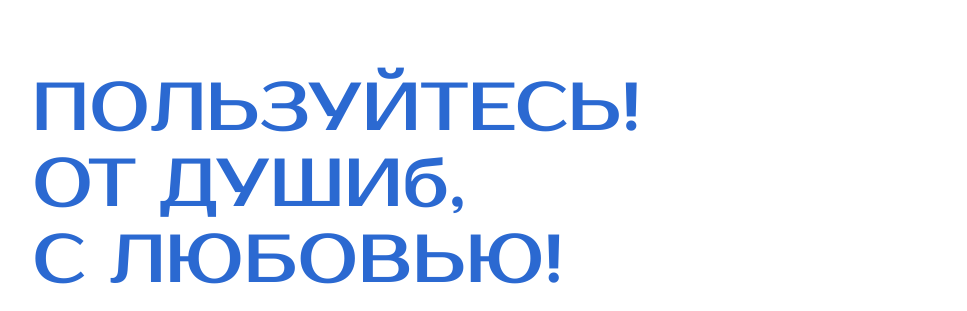
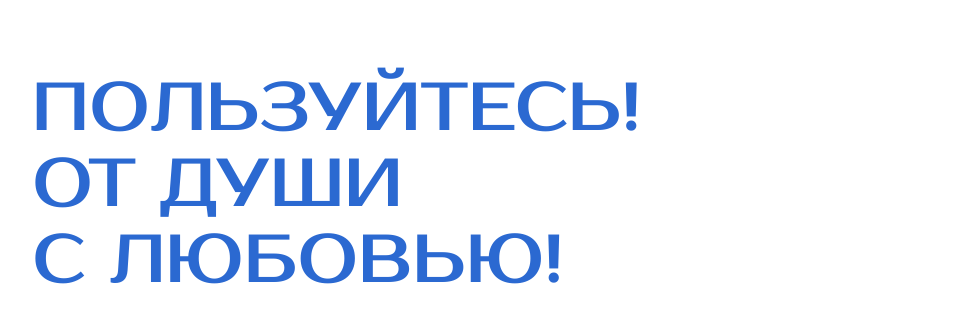
Before and after one commit to mrtaracqk/zoom-instructions, a plain HTML site: page index.html in a window 1280 px wide. Shown: the part 3795-4106 px from the top of the page, without its empty margins (288-1255 px from the left). Drawn offline with Linux system fonts and the light colour scheme; files whose address does not match are found by name.

Commit message:
Update index.html

```diff
--- a/index.html
+++ b/index.html
@@ -79,7 +79,7 @@
             <div class="column left-column">
             </div>
             <div class="column right-column">
-                <h1 class="title">ПОЛЬЗУЙТЕСЬ!<br/>ОТ ДУШИб,<br/> С ЛЮБОВЬЮ!</h1>
+                <h1 class="title">ПОЛЬЗУЙТЕСЬ!<br/>ОТ ДУШИ<br/> С ЛЮБОВЬЮ!</h1>
                 <br>
                 <p>Идею придумал Саша Филин. <br/>
                 Дизайн рисовала Даша Кадушкина, а сайт верстали Костя и Саша Тараскины.
```
